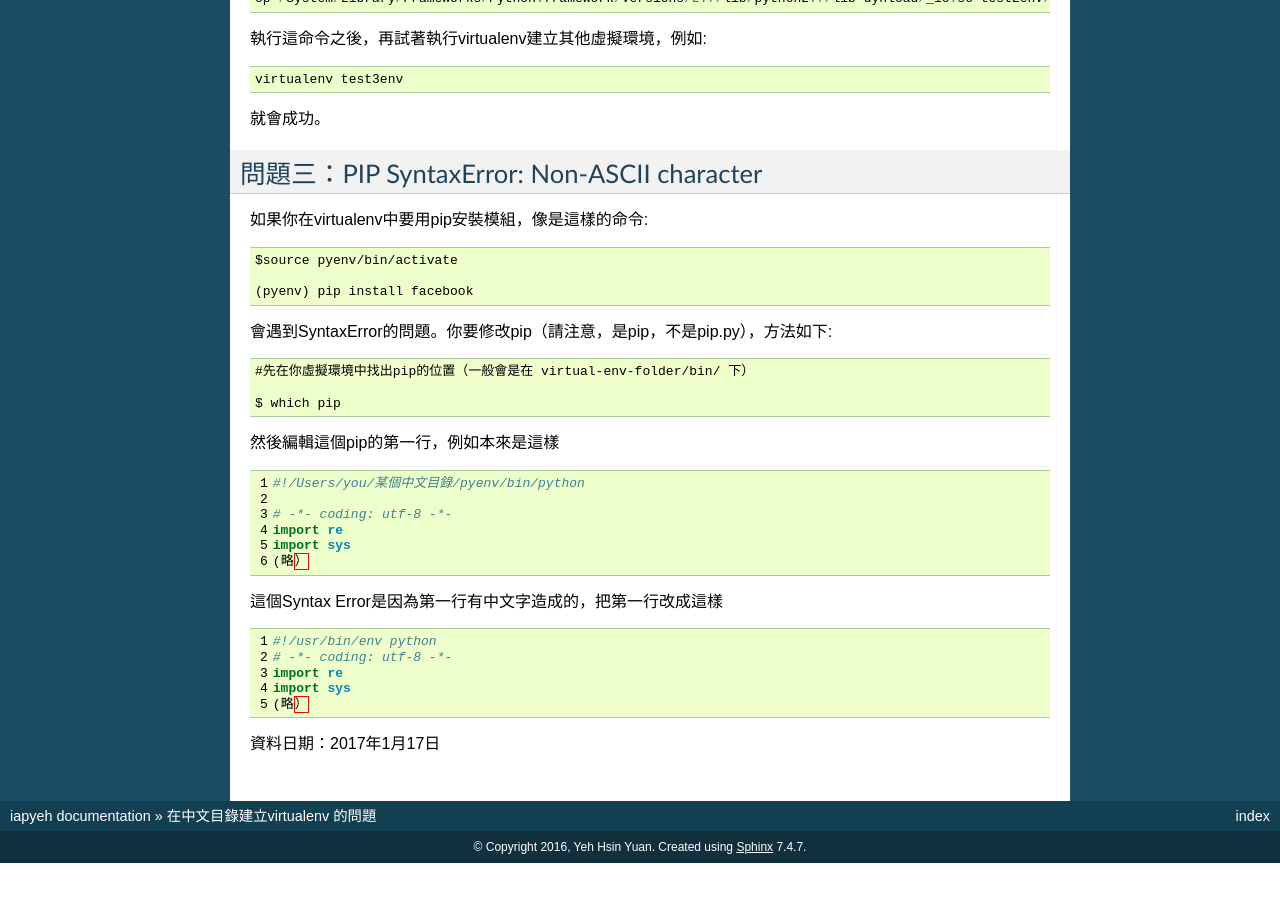
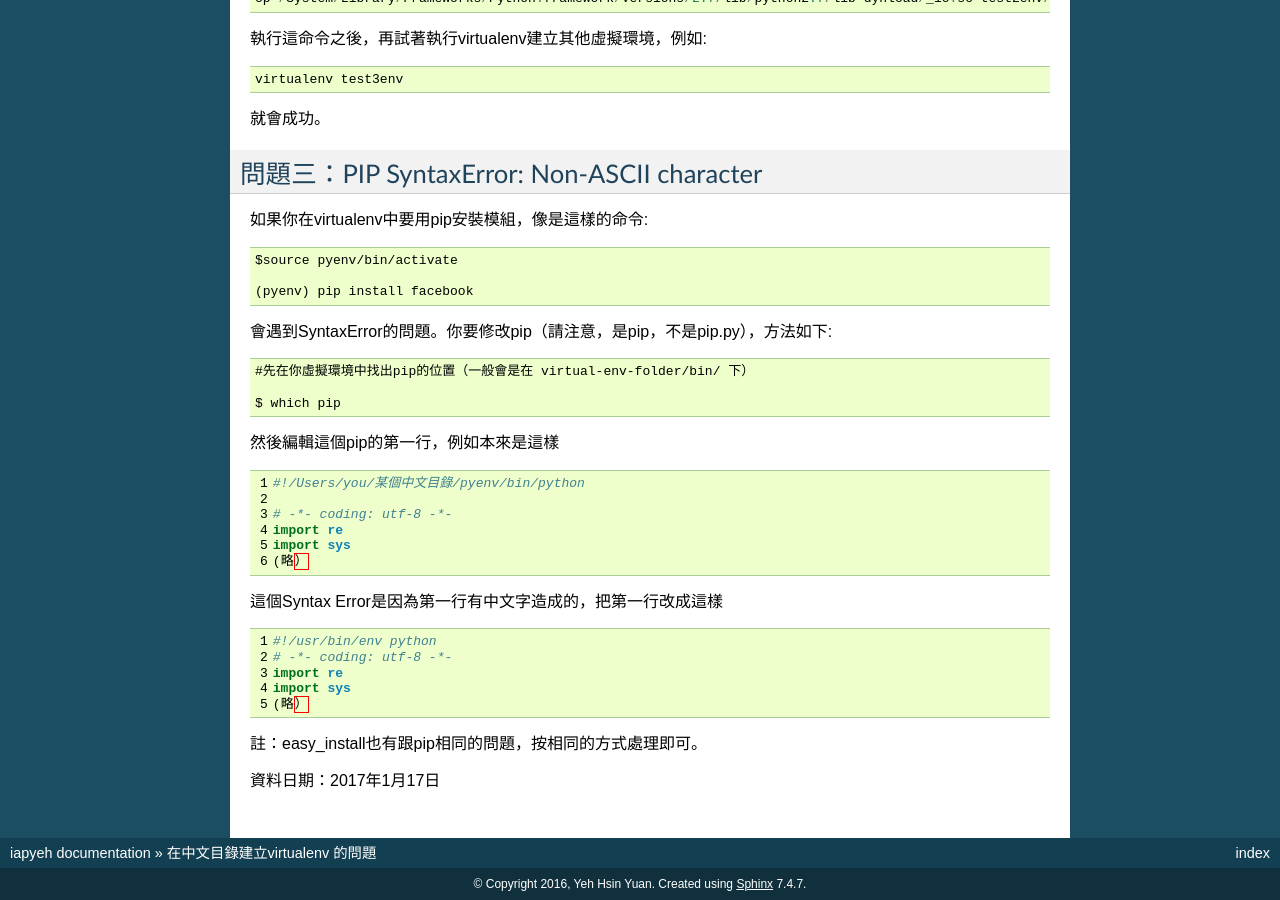
Before and after one commit to iapyeh/iapyeh, a Sphinx documentation site: the page built from docs/blogs/technical/VirtualenvProblem.rst, in a window 1280 px wide and 900 px high, scrolled down 1173 px. Built offline with Sphinx 7.4.7, drawn with Linux system fonts in a browser that asks for light colours; before the commit the page ends 2036 px from its top, so only the background shows below that.

Commit message:
Google Docs reST Editor@2017-1-17 18:49:23

```diff
--- a/docs/blogs/technical/VirtualenvProblem.rst
+++ b/docs/blogs/technical/VirtualenvProblem.rst
@@ -107,6 +107,8 @@
     import sys
     (略）
 
+註：easy_install也有跟pip相同的問題，按相同的方式處理即可。
+
 資料日期：2017年1月17日
 
 .. bottom of content
```
